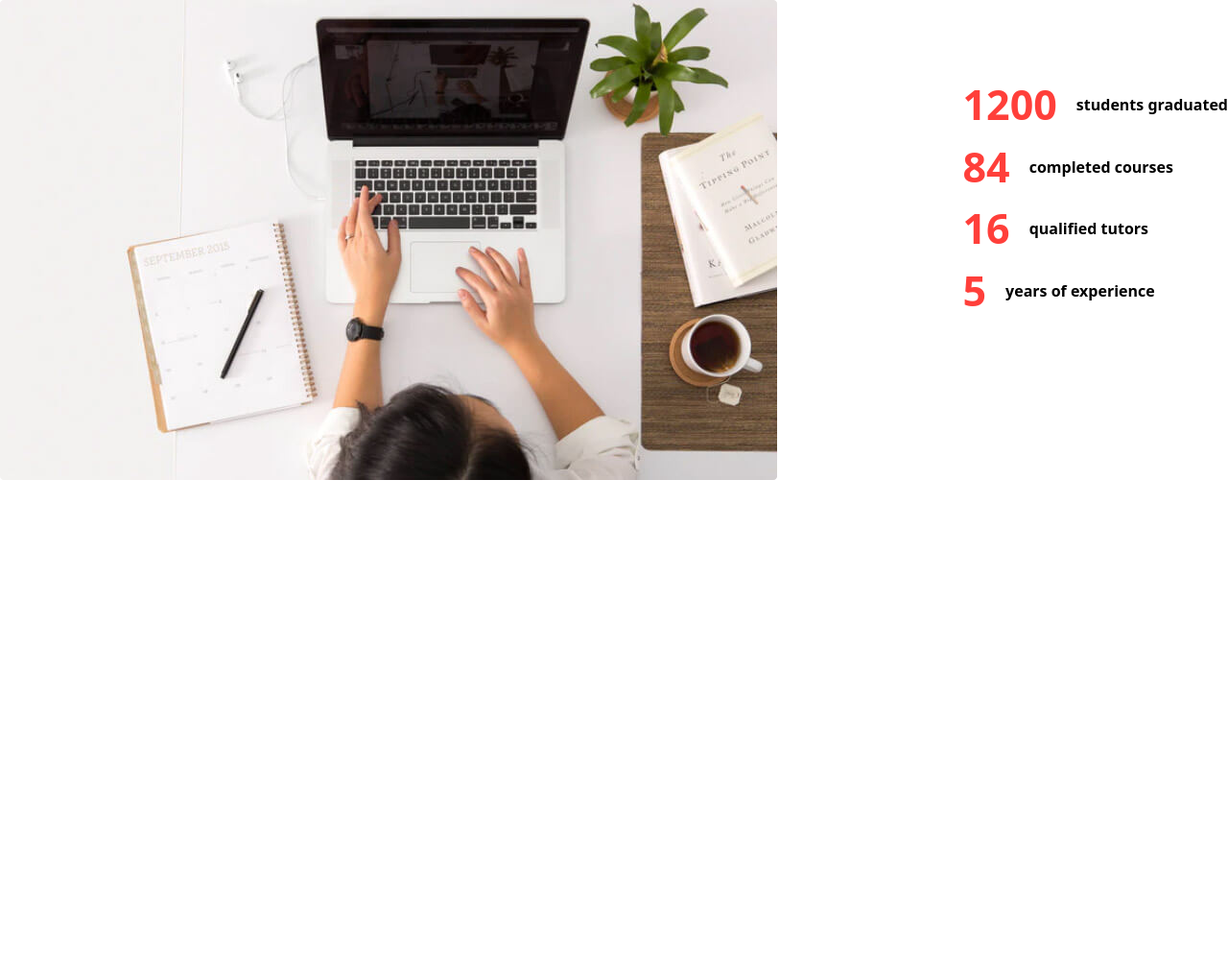
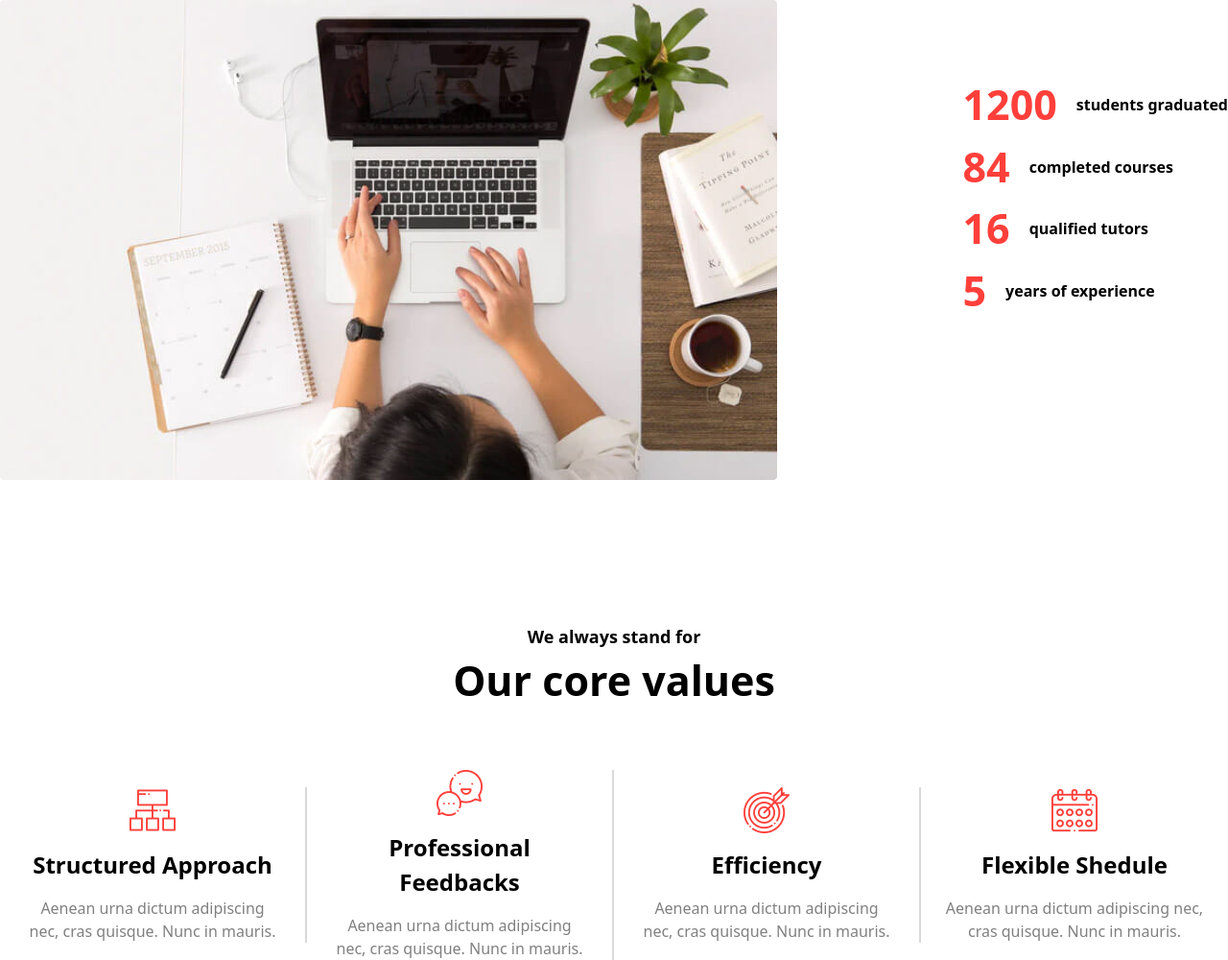
Before and after one commit to idriswo/homewrk, a website: page src/index.html in a window 1280 px wide. Shown: the part 750-1750 px from the top of the page at 96% size. Before the commit the page ends 1250 px from the top, so only its background shows below. Drawn offline with nearby package versions, Linux system fonts and the light colour scheme; files that its build step writes are made by us from their sources.

Commit message:
third section is done

```diff
--- a/src/index.html
+++ b/src/index.html
@@ -105,6 +105,47 @@
 
 
 
+
+
+
+
+        <section>
+            <div class="flex flex-col justify-center items-center mt-[90px] py-[60px]">
+                <p class="text-[18px] font-[600]">We always stand for</p>
+                <h2 class="text-[43px] font-bold">Our core values</h2>
+            </div>
+
+
+
+            <div class="flex justify-between items-center w-[100%]">
+                <div class="flex flex-col justify-between items-center gap-[15px] border-r-2 border-[#d9d9d9] text-center px-[25px] w-[25%]">
+                    <img src="./ic-structure.png" alt="">
+                    <h3 class="text-[24px] font-bold">Structured Approach</h3>
+                    <p class="text-[gray]">Aenean urna dictum adipiscing nec, cras quisque. Nunc in mauris. </p>
+                </div>
+                 <div class="flex flex-col justify-between items-center gap-[15px] border-r-2 border-[#d9d9d9] text-center px-[25px]  w-[25%]">
+                    <img src="./ic-chat.png" alt="">
+                    <h3 class="text-[24px] font-bold">Professional Feedbacks</h3>
+                    <p class="text-[gray]">Aenean urna dictum adipiscing nec, cras quisque. Nunc in mauris. </p>
+                </div>
+                 <div class="flex flex-col justify-between items-center gap-[15px] border-r-2 border-[#d9d9d9] text-center px-[25px]  w-[25%]">
+                    <img src="./ic-target (1).png" alt="">
+                    <h3 class="text-[24px] font-bold">Efficiency</h3>
+                    <p class="text-[gray]">Aenean urna dictum adipiscing nec, cras quisque. Nunc in mauris. </p>
+                </div>
+                 <div class="flex flex-col justify-between items-center gap-[15px] text-center px-[25px]  w-[25%]">
+                    <img src="./ic-calendar.png" alt="">
+                    <h3 class="text-[24px] font-bold">Flexible Shedule</h3>
+                    <p class="text-[gray]">Aenean urna dictum adipiscing nec, cras quisque. Nunc in mauris. </p>
+                </div>
+            </div>
+
+
+
+        </section>
+
+
+
     </main>
 </body>
 
```
Also changed, not shown: src/ic-calendar.png (added), src/ic-chat.png (added), src/ic-structure.png (added), src/ic-target (1).png (added).
